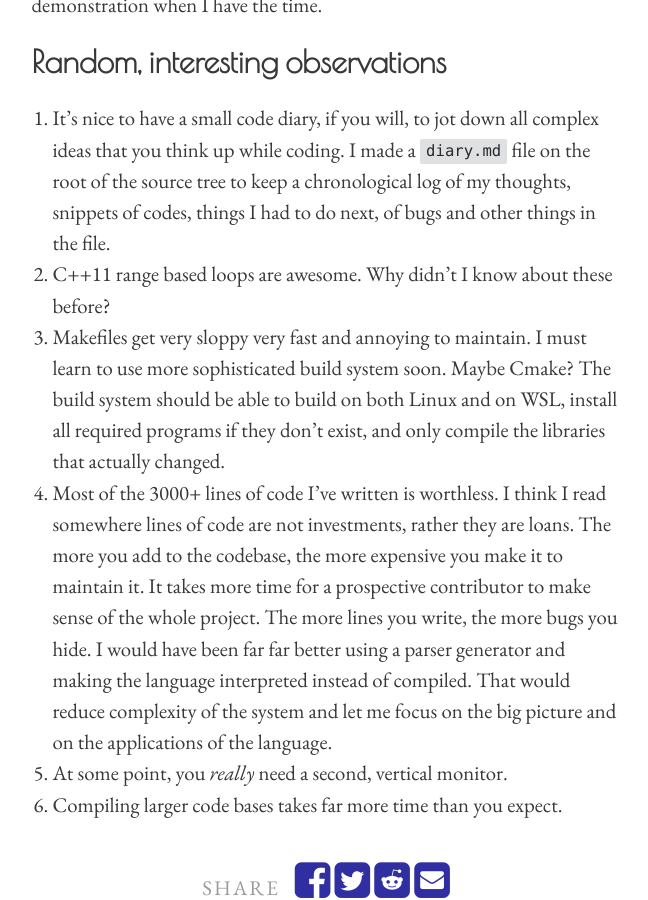
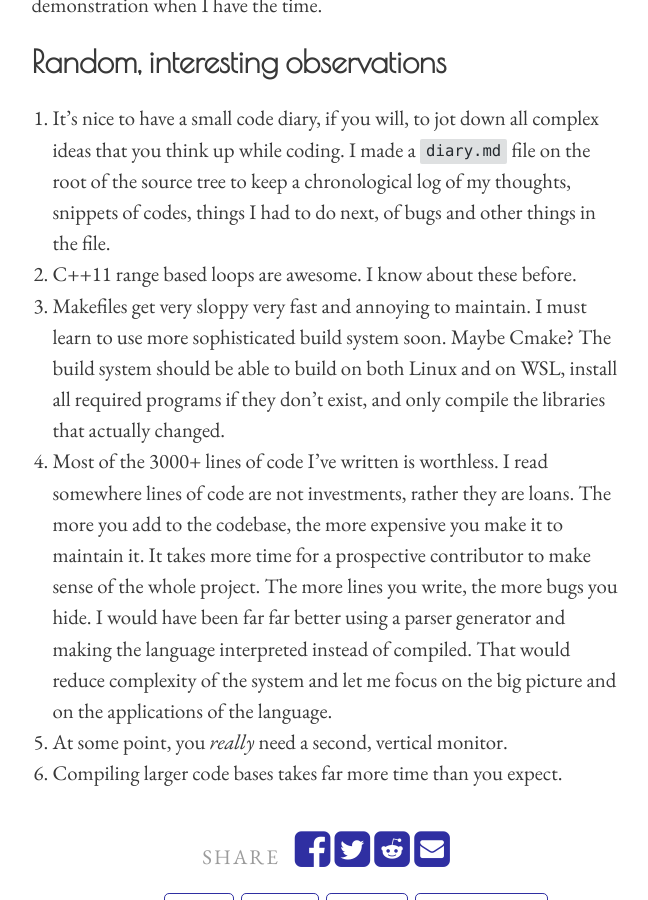
Before and after one commit to niravcodes/niravcodes.github.io, a Jekyll site: the page built from _posts/2020-02-09-making-mnsa-a-nepali-programming-language.md, in a window 1280 px wide and 900 px high, scrolled down 9954 px. Shown: the whole window, without its empty margins (314-962 px from the left). Built offline with Jekyll 4.4.1, drawn with Linux system fonts in a browser that asks for light colours; some web fonts are replaced; comment, search, counter and statistics services are not loaded; some of the changed text lies outside the part shown.

Commit message:
Update from Forestry.io nirav Nikhil updated _posts/2020-02-09-making-mnsa-a-nepali-programming-language.md

```diff
--- a/_posts/2020-02-09-making-mnsa-a-nepali-programming-language.md
+++ b/_posts/2020-02-09-making-mnsa-a-nepali-programming-language.md
@@ -128,8 +128,8 @@ So I added in some features to the language, mainly the `external` mechanism whi
 ### Random, interesting observations
 
 1. It's nice to have a small code diary, if you will, to jot down all complex ideas that you think up while coding. I made a `diary.md` file on the root of the source tree to keep a chronological log of my thoughts, snippets of codes, things I had to do next, of bugs and other things in the file.
-2. C++11 range based loops are awesome. Why didn't I know about these before?
+2. C++11 range based loops are awesome. I know about these before.
 3. Makefiles get very sloppy very fast and annoying to maintain. I must learn to use more sophisticated build system soon. Maybe Cmake? The build system should be able to build on both Linux and on WSL, install all required programs if they don't exist, and only compile the libraries that actually changed.
-4. Most of the 3000+ lines of code I've written is worthless. I think I read somewhere lines of code are not investments, rather they are loans. The more you add to the codebase, the more expensive you make it to maintain it. It takes more time for a prospective contributor to make sense of the whole project. The more lines you write, the more bugs you hide. I would have been far far better using a parser generator and making the language interpreted instead of compiled. That would reduce complexity of the system and let me focus on the big picture and on the applications of the language.
+4. Most of the 3000+ lines of code I've written is worthless. I read somewhere lines of code are not investments, rather they are loans. The more you add to the codebase, the more expensive you make it to maintain it. It takes more time for a prospective contributor to make sense of the whole project. The more lines you write, the more bugs you hide. I would have been far far better using a parser generator and making the language interpreted instead of compiled. That would reduce complexity of the system and let me focus on the big picture and on the applications of the language.
 5. At some point, you _really_ need a second, vertical monitor.
 6. Compiling larger code bases takes far more time than you expect.
```
Also changed, not shown: other parts of _posts/2020-02-09-making-mnsa-a-nepali-programming-language.md (+1 -1 lines).
